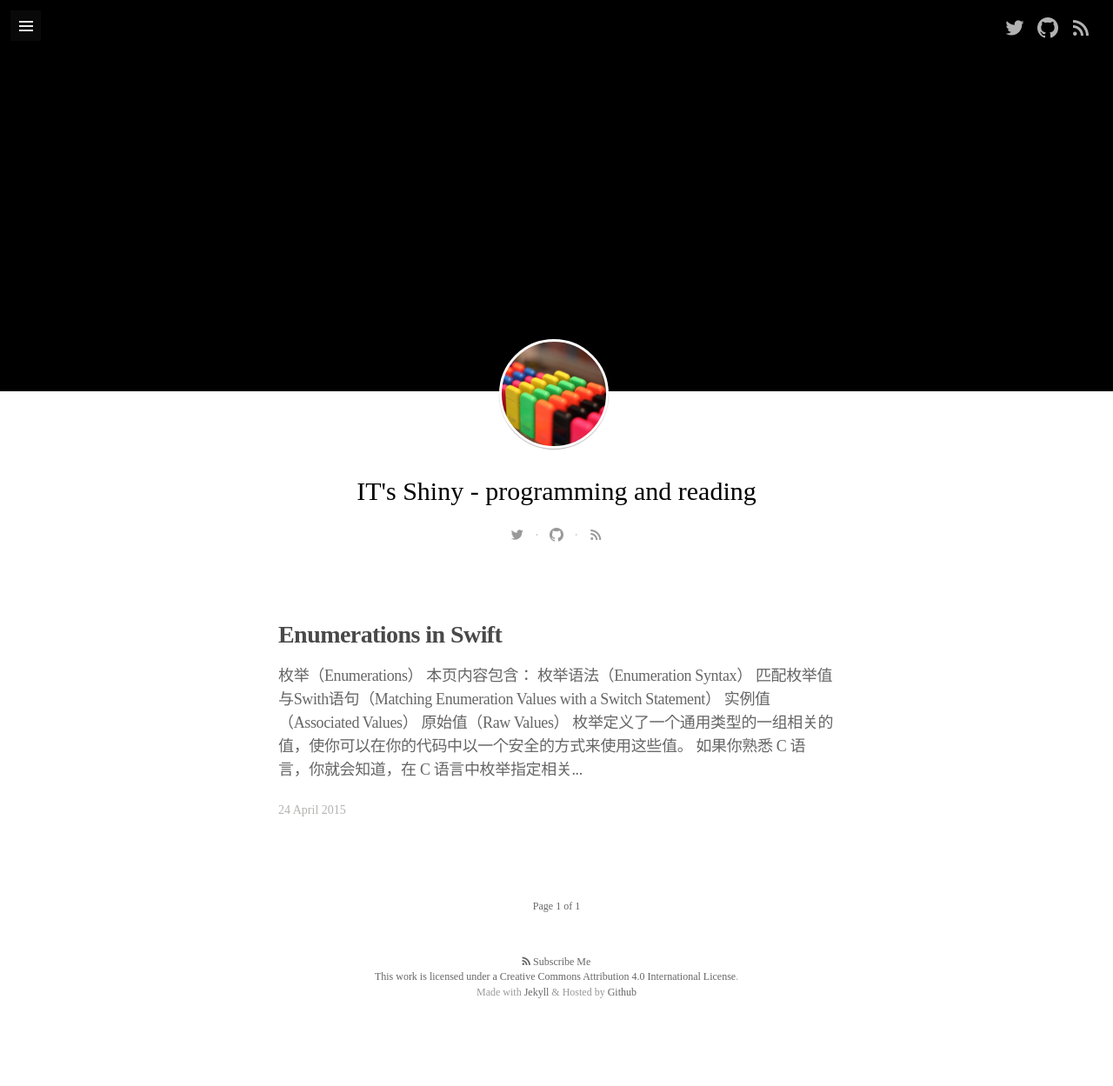
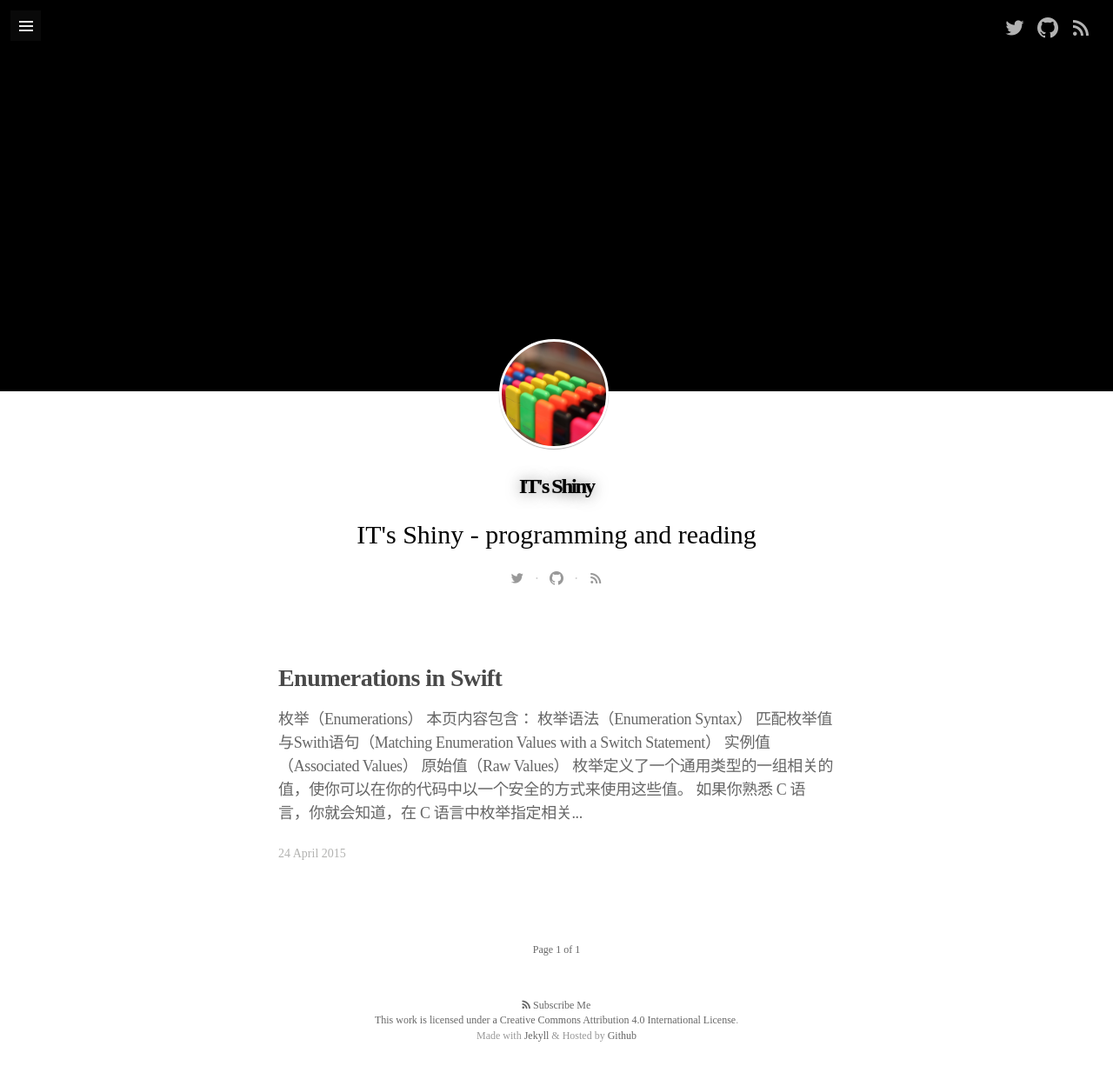
Before and after one commit to panrenjie/panrenjie.github.io, a Jekyll site: the page built from index.html, in a window 1280 px wide. Shown: the whole page at 87% size. Built offline with Jekyll 4.4.1, drawn with Linux system fonts in a browser that asks for light colours; nearby versions of some CDN libraries; some web fonts are replaced; Markdown is read by kramdown in place of the engine named in the settings; the list of posts is cut into pages by our own code; before the commit the page ends 1199 px from its top, so only the background shows below that.

Commit message:
update styles

```diff
--- a/_config.yml
+++ b/_config.yml
@@ -6,7 +6,7 @@
 logo: "/assets/images/logo.jpg"
 # blog cover
 cover: "http://s.cn.bing.net/az/hprichbg/rb/TulfesTyrol_ZH-CN11110819205_1920x1080.jpg"
-author: "shinyzhu"
+author: "Shiny"
 author_image: "/assets/images/author.jpg"
 email: shiny@shinyzhu.com
 permalink: /:year/:month/:day/:title
@@ -48,13 +48,13 @@
     desc: Subscribe to my feed
 
 menu:
-  - title:  主页
+  - title:  Home
     url:  /
 
-  - title: 文章存档
+  - title: Archive
     url: /blog
 
-  - title:  关于作者
+  - title:  About
     url:  /about
 
 
--- a/_layouts/post.html
+++ b/_layouts/post.html
@@ -41,7 +41,7 @@
         {% endif %}
         <section class="post-content">
           <div class="post-reading">
-            <span class="post-reading-time"></span> read.
+            <span class="post-reading-time"></span> to read.
           </div>
           <a name="topofpage"></a>
           {{content}}
--- a/index.html
+++ b/index.html
@@ -11,7 +11,7 @@
     {% if site.logo %}
       <a class="blog-logo" href="{{site.baseurl}}" style="background-image: url('{{ site.logo }}')"></a>
     {% endif %}
-    <h1 class="blog-title"></h1>
+    <h1 class="blog-title">{{ site.name }}</h1>
     <h2 class="blog-description" style="color: #000">{{ site.description }}</h2>
     <div class="custom-links">
       {% for social in site.social %}
```
